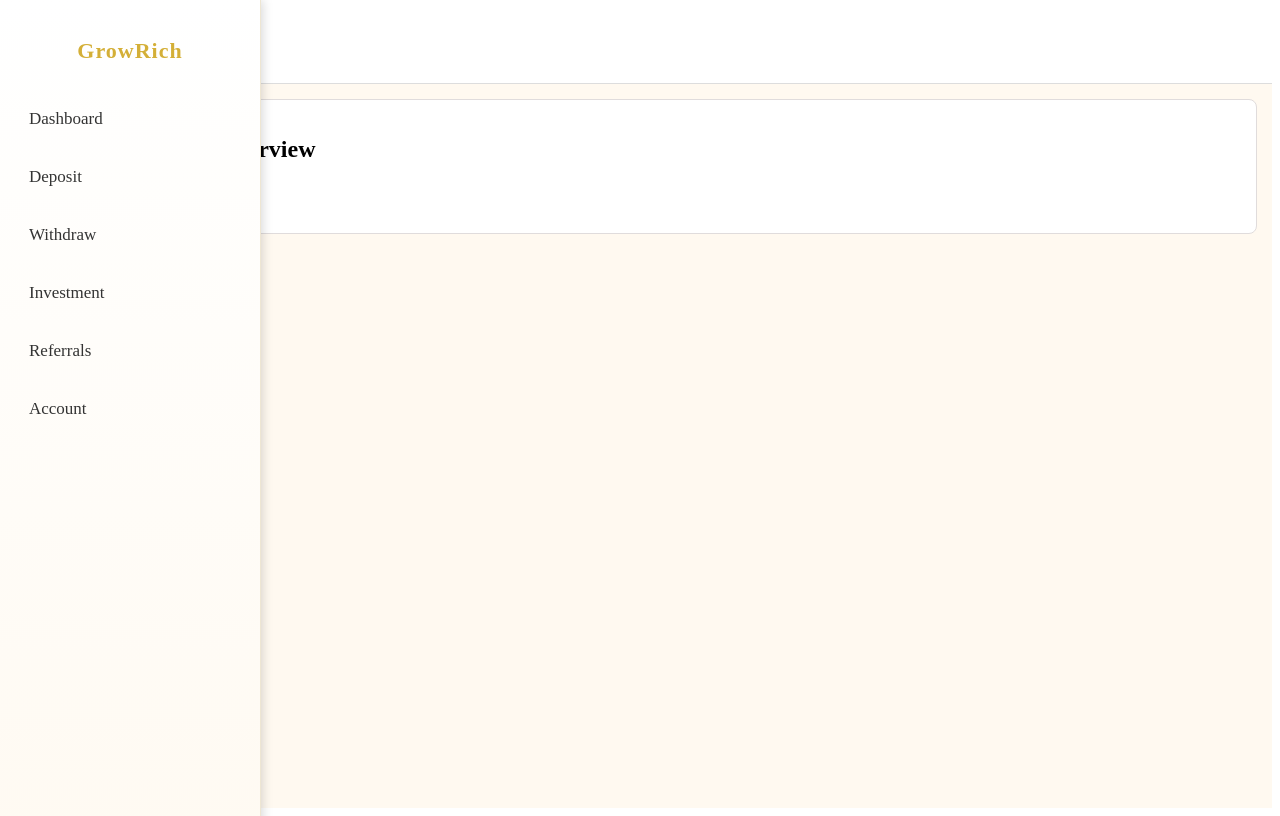
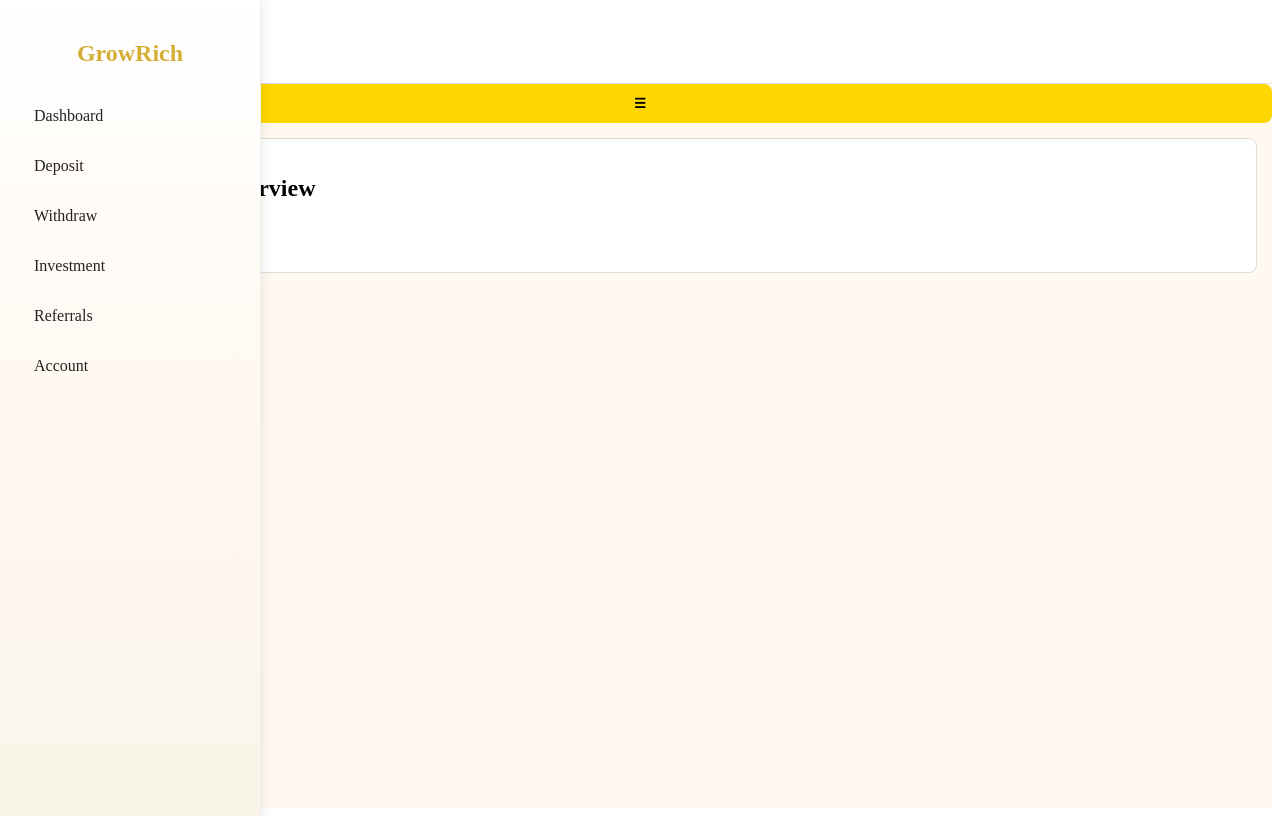
Before and after one commit to YBspotted20045/Grow-rich-investinm, a React (Vite) app: page /Dashboard in a window 1280 px wide. Built offline with nearby package versions, Linux system fonts and the light colour scheme; no server answers.

Commit message:
Update Sidebar.css

```diff
--- a/src/pages/Sidebar.css
+++ b/src/pages/Sidebar.css
@@ -1,35 +1,30 @@
-/* Sidebar container */
 .sidebar {
   position: fixed;
   top: 0;
-  left: -250px; /* hidden on mobile by default */
-  width: 230px;
+  left: -250px;
+  width: 220px;
   height: 100%;
-  background: linear-gradient(180deg, #ffffff, #fffaf2); /* soft white-gold tone */
-  color: #333;
-  padding: 20px 15px;
-  box-shadow: 2px 0 10px rgba(0, 0, 0, 0.15);
+  background: linear-gradient(180deg, #fff, #fff8f0, #f9f4e8);
+  border-right: 1px solid #eee;
+  padding: 20px;
+  box-shadow: 2px 0 12px rgba(0, 0, 0, 0.08);
   transition: left 0.3s ease-in-out;
   z-index: 1000;
-  border-right: 1px solid #eee6d3; /* light golden border */
 }
 
-/* When sidebar is open */
 .sidebar.open {
   left: 0;
 }
 
-/* Sidebar title */
 .sidebar-title {
-  font-size: 22px;
-  color: #d4af37; /* gold */
+  font-size: 24px;
+  font-weight: 700;
   text-align: center;
-  margin-bottom: 35px;
-  font-weight: bold;
-  letter-spacing: 1px;
+  color: #d4af37;
+  margin-bottom: 30px;
 }
 
-/* Menu styles */
+/* Menu */
 .sidebar-menu {
   list-style: none;
   padding: 0;
@@ -37,54 +32,39 @@
 }
 
 .sidebar-menu li {
-  margin: 18px 0;
+  margin: 12px 0;
 }
 
 .sidebar-menu li a {
-  text-decoration: none;
-  color: #333;
-  font-size: 17px;
-  font-weight: 500;
-  transition: all 0.25s ease-in-out;
   display: block;
   padding: 10px 14px;
-  border-radius: 10px; /* smooth pill look */
+  border-radius: 8px;
+  text-decoration: none;
+  color: #222;
+  font-size: 16px;
+  transition: all 0.2s ease-in-out;
 }
 
-/* Active + hover effect */
 .sidebar-menu li.active a,
 .sidebar-menu li a:hover {
+  background: #d4af37;
   color: #fff;
-  background: #d4af37; /* gold highlight */
-  box-shadow: 0 3px 6px rgba(212, 175, 55, 0.4);
+  font-weight: 600;
 }
 
-/* Close button */
+/* Hamburger toggle */
 .sidebar-close {
   background: none;
   border: none;
-  font-size: 20px;
-  color: #555;
+  font-size: 24px;
+  color: #d4af37;
   position: absolute;
   top: 15px;
   right: 15px;
   cursor: pointer;
 }
 
-/* Hamburger button */
-.hamburger {
-  position: fixed;
-  top: 15px;
-  left: 15px;
-  font-size: 26px;
-  background: none;
-  border: none;
-  color: #333;
-  cursor: pointer;
-  z-index: 1100;
-}
-
-/* Desktop view: sidebar always open */
+/* Desktop view */
 @media (min-width: 768px) {
   .sidebar {
     left: 0;
@@ -92,7 +72,4 @@
   .sidebar-close {
     display: none;
   }
-  .hamburger {
-    display: none;
-  }
 }
```
